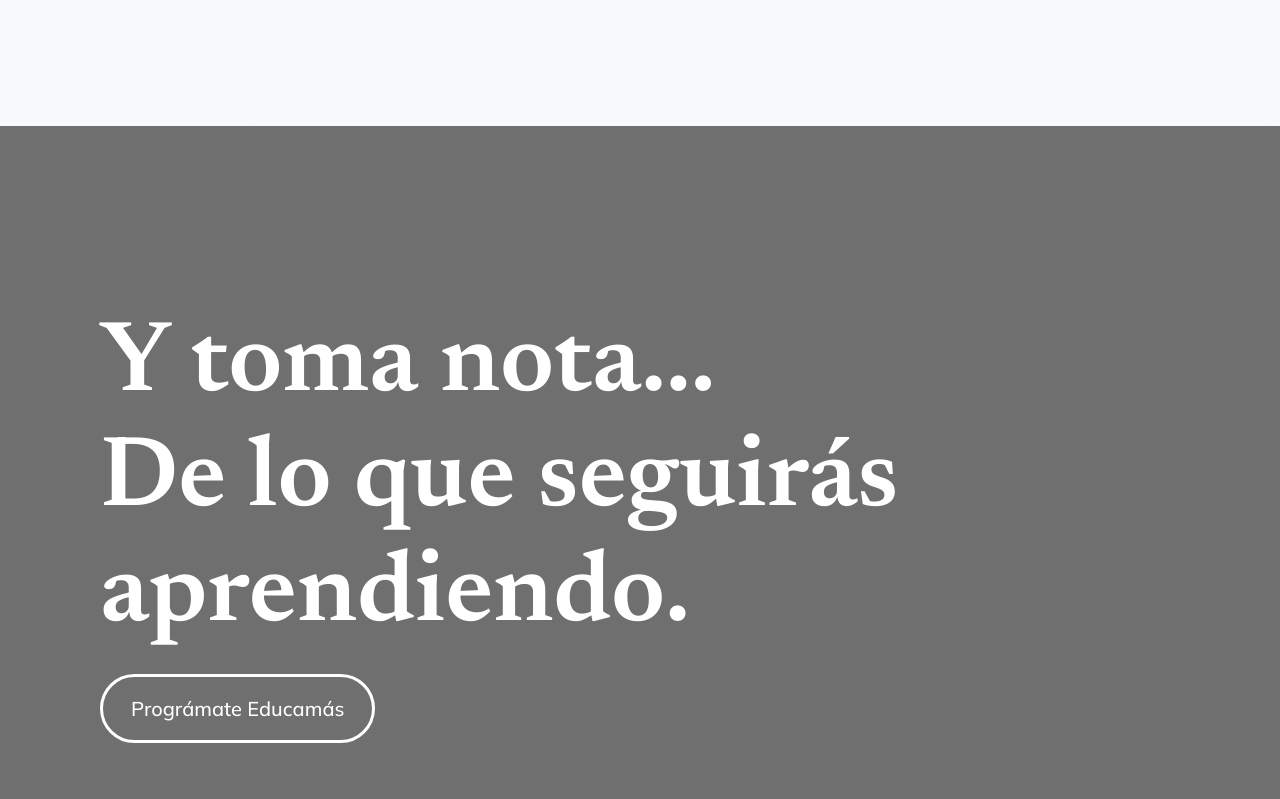
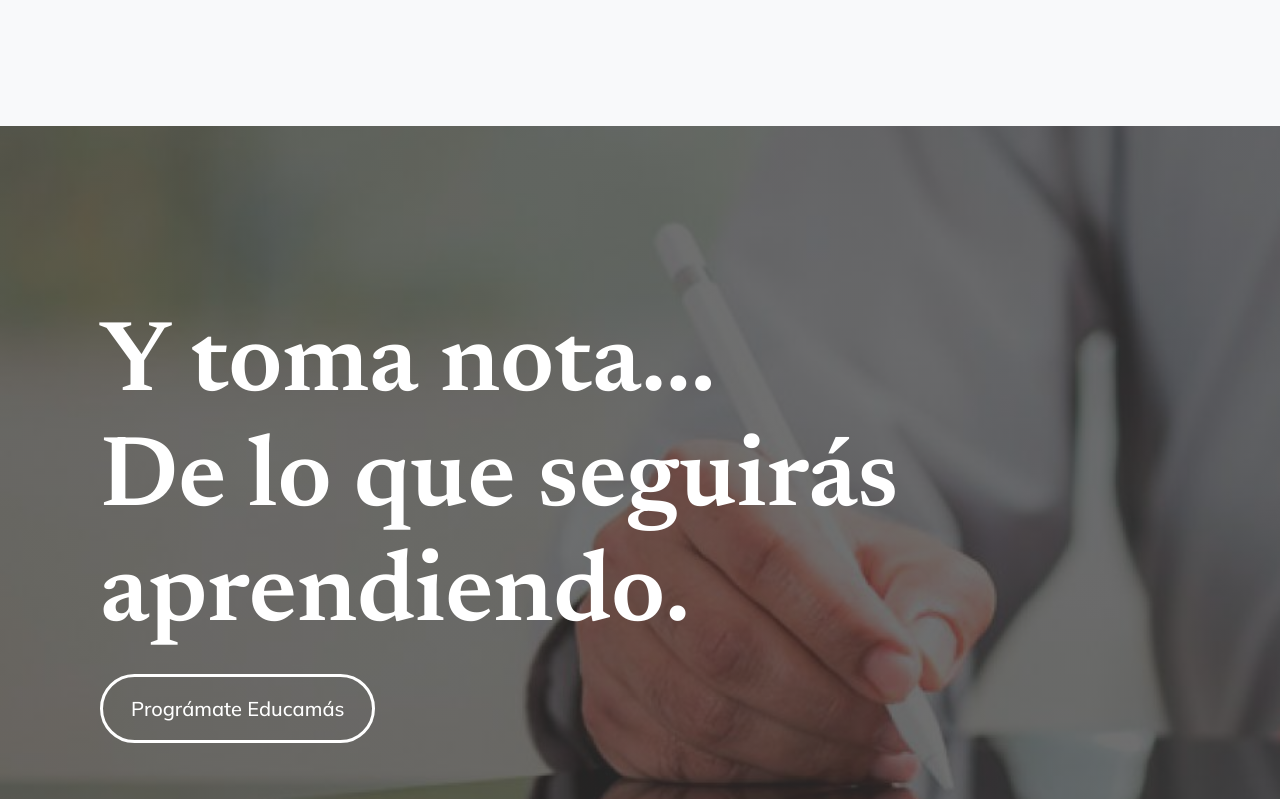
Before and after one commit to ElCabal/Mi-Replica-Web, a plain HTML site: page index.html in a window 1280 px wide. Shown: the part 681-1480 px from the top of the page. Drawn offline with nearby package versions, Linux system fonts and the light colour scheme; the site is published under a folder, as on GitHub Pages, so addresses that start at the root find nothing.

Commit message:
arreglo background-image

```diff
--- a/CSS/estilos.css
+++ b/CSS/estilos.css
@@ -174,7 +174,7 @@ main {
 
 .container_notas {
   background: linear-gradient(rgba(50, 50, 50, 0.7), rgba(50, 50, 50, 0.7)),
-    url(/img/manopad.jpg);
+    url(../img/manopad.jpg);
   height: 90vh;
   background-size: cover;
   padding: 100px 0px 20px 100px;
```
